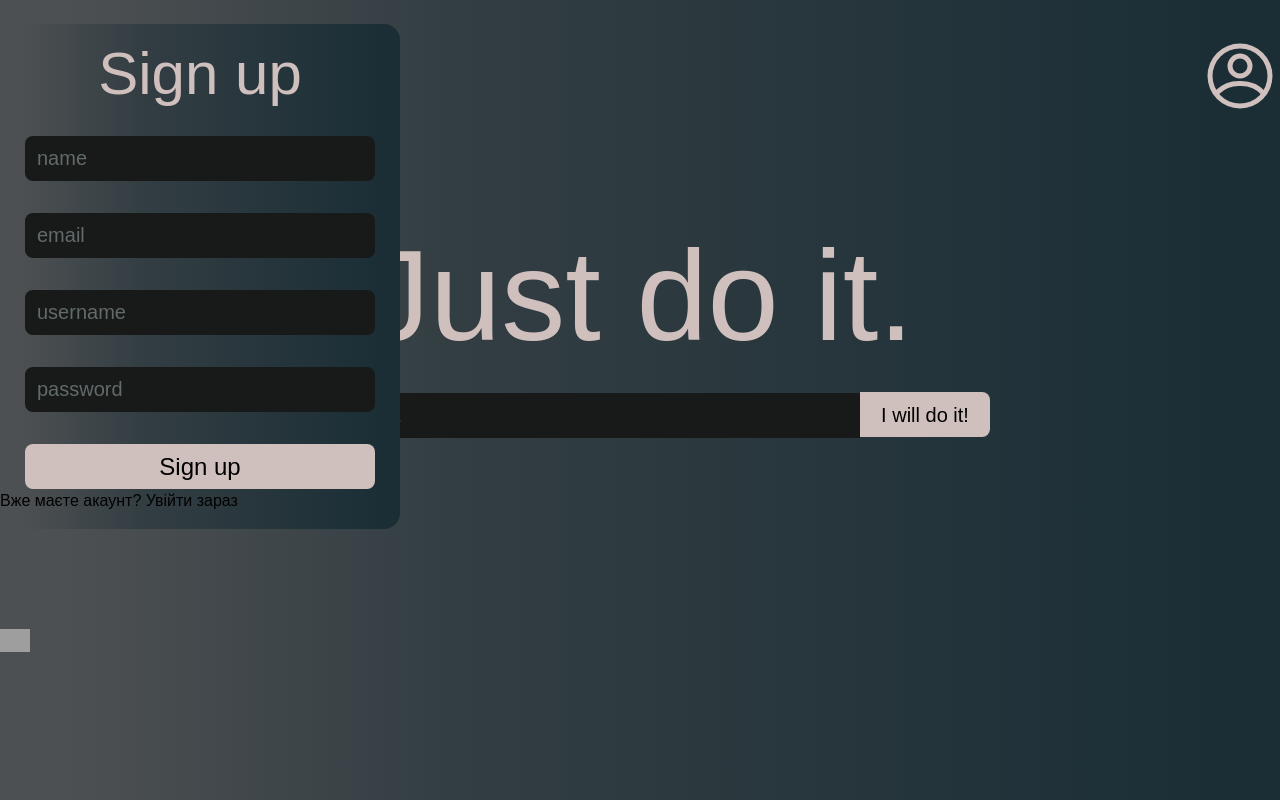
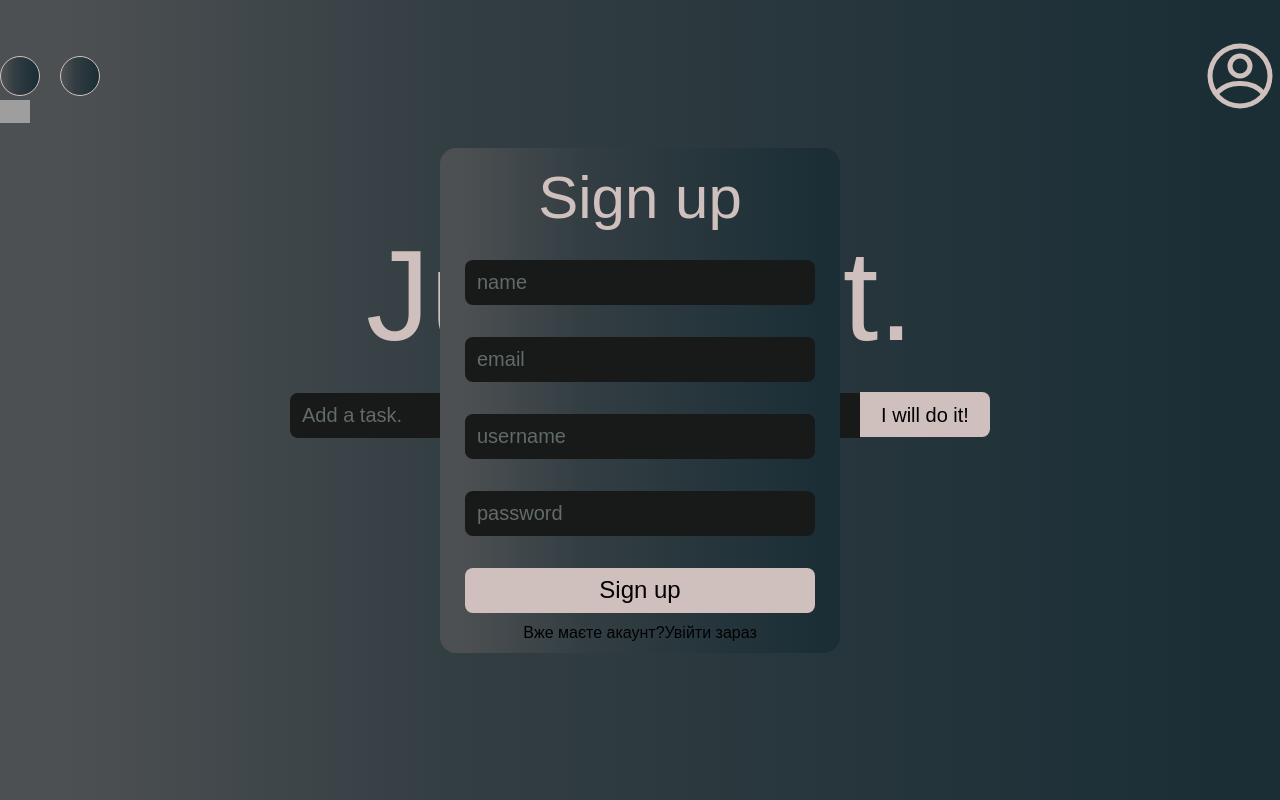
Before and after one commit to BONDI1488/ToDoList_Work, a React (Create React App) app: page / in a window 1280 px wide. Both pictures are taken after a click on the button 1240 px from the left and 76 px from the top of the page. Built offline with nearby package versions, Linux system fonts and the light colour scheme; grey boxes are pictures that could not be loaded.

Commit message:
signIN and signUp use redux, modal window, closeBtn

```diff
--- a/src/components/SignIn/SignIn.jsx
+++ b/src/components/SignIn/SignIn.jsx
@@ -1,18 +1,18 @@
 import React, {useEffect, useRef} from 'react';
 import anime from "animejs";
-import { connect } from "react-redux";
 import {Formik} from "formik";
+// import CloseBtn from '../../../public/icons8-close-50.png'
 
-const SignIn = ({ toggleForm, loginUser }) => {
+const SignIn = () => {
 
     const formSignInRef = useRef(null)
 
     useEffect(() => {
         anime({
             targets: formSignInRef.current,
-            // rotate: '1turn', // 1turn еквівалентно 360 градусам
-            // easing: 'easeInOutQuad',
-            // duration: 1000,
+            duration: 300,
+            scale: [0.8, 1],
+            easing: 'easeInOutQuad',
         })
     }, []);
 
@@ -34,7 +34,7 @@ const SignIn = ({ toggleForm, loginUser }) => {
     };
 
     return (
-        <div>
+        <div className="flex items-center justify-center w-screen h-screen">
             <Formik
                 initialValues={{
                     email: '',
@@ -64,11 +64,10 @@ const SignIn = ({ toggleForm, loginUser }) => {
                       isSubmitting,
                       resetForm,
                   }) => (
-
                     <form
                         onSubmit={handleSubmit}
                         ref={formSignInRef}
-                        className='absolute z-10 font-custom rounded-2xl h-[358px] w-[400px]  bg-gradient-to-r from-gradientDark1 from-5% via-gradientDark2 via-35% to-gradientDark3 to-95%'>
+                        className='z-10 font-custom rounded-2xl h-[358px] w-[400px]  bg-gradient-to-r from-gradientDark1 from-5% via-gradientDark2 via-35% to-gradientDark3 to-95%'>
                          <p className='text-center  text-bronzeDark pt-5 text-6xl font-thin'>
                              Sign in
                          </p>
@@ -83,7 +82,7 @@ const SignIn = ({ toggleForm, loginUser }) => {
                                     placeholder='email'
                              />
                          </div>
-                        {/*<p className=' left-3 text-red-400'>{errors.email && touched.email && errors.email}</p>*/}
+                         <p className=' left-3 text-red-400'>{errors.email && touched.email && errors.email}</p>
                          <div className='flex justify-center pt-[32px]'>
                              <input
                                     type="password"
@@ -105,7 +104,6 @@ const SignIn = ({ toggleForm, loginUser }) => {
                                  Sign in
                              </button>
                          </div>
-
                     </form>
                 )}
 
@@ -113,5 +111,4 @@ const SignIn = ({ toggleForm, loginUser }) => {
         </div>
     );
 };
-
 export default SignIn;
--- a/src/components/SignUp/SignUp.jsx
+++ b/src/components/SignUp/SignUp.jsx
@@ -1,20 +1,22 @@
 import React, {useEffect, useRef} from 'react';
 import anime from "animejs";
 import {Formik} from "formik";
-import CloseBtn from "../../images/icons8-close-50.png";
+// import CloseBtn from "../../../public/icons8-close-50.png";
+import {connect} from "react-redux";
 
 
-const SignUp = ({toggleForm}) => {
+const SignUp = ({isModalOpen, toggleForm}) => {
     const formSignUpRef = useRef(null)
 
     useEffect(() => {
         anime({
             targets: formSignUpRef.current,
-            // translateX: 250,
-            // duration: 1500,
-
+            duration: 300,
+            // opacity: [0, 1],
+            scale: [0.8, 1],
+            easing: 'easeInOutQuad',
         })
-    }, []);
+    }, [isModalOpen]);
 
     const handleFormSubmit = (values, { setSubmitting,resetForm }) => {
         localStorage.setItem('user', JSON.stringify(values));
@@ -27,7 +29,7 @@ const SignUp = ({toggleForm}) => {
 
 
     return (
-        <div>
+        <div className="flex items-center justify-center w-screen h-screen">
             <Formik
                 initialValues={{
                     name: '',
@@ -61,7 +63,7 @@ const SignUp = ({toggleForm}) => {
                     <form
                         ref={formSignUpRef}
                         onSubmit={handleSubmit}
-                        className='font-custom m-auto rounded-2xl h-[505px] w-[400px] mt-6 bg-gradient-to-r from-gradientDark1 from-5% via-gradientDark2 via-35% to-gradientDark3 to-95%'
+                        className='font-custom rounded-2xl h-[505px] w-[400px]  bg-gradient-to-r from-gradientDark1 from-5% via-gradientDark2 via-35% to-gradientDark3 to-95%'
                     >
                         <p className='text-center  text-bronzeDark pt-5 text-6xl font-thin'>
                             Sign up
@@ -121,13 +123,15 @@ const SignUp = ({toggleForm}) => {
                                 Sign up
                             </button>
                         </div>
-                        Вже маєте акаунт?{' '}
-                        <span onClick={toggleForm}>Увійти зараз</span>
-
+                        <p className='text-center pt-2'>
+                            Вже маєте акаунт?
+                            <span className=' cursor-pointer' onClick={toggleForm}>Увійти зараз</span>
+                        </p>
                     </form>
                 )}
             </Formik>
-        </div>
+            </div>
     );
 }
+
 export default SignUp;
--- a/src/components/formRedux/Modal.jsx
+++ b/src/components/formRedux/Modal.jsx
@@ -3,7 +3,7 @@ import { connect } from 'react-redux';
 import RegistrationForm from '../SignUp/SignUp';
 import LoginForm from '../SignIn/SignIn';
 import classes from "./Modal.module.scss";
-import CloseBtn from '../../images/icons8-close-50.png'
+// import CloseBtn from '../../../public/icons8-close-50.png'
 import Pencil from "../../images/icons8-pencil-50.png";
 
 const Modal = ({ isModalOpen, isLoginForm, toggleModal, toggleForm }) => {
@@ -16,15 +16,15 @@ const Modal = ({ isModalOpen, isLoginForm, toggleModal, toggleForm }) => {
     }
 
     return (
-        <div className="fixed top-0 left-0">
-            <div className=''>
+        <div className="fixed top-0 left-0 flex items-center justify-center">
+            <div className={"relative"}>
                 {isLoginForm ? (
                     <LoginForm/>
                 ) : (
                     <RegistrationForm toggleForm={toggleForm} />
                 )}
-                <button onClick={handleClose} className='relative top-[100px]'>
-                    <img src={CloseBtn} width="30" height="30" alt=""/>
+                <button onClick={handleClose} className='absolute top-[100px]'>
+                    <img src='/icons8-close-50.png' width={30} height={30} alt=""/>
                 </button>
             </div>
         </div>
```
Also changed, not shown: src/images/icons8-close-50.png (added). Lines whose indentation alone changed are shown as unchanged.
